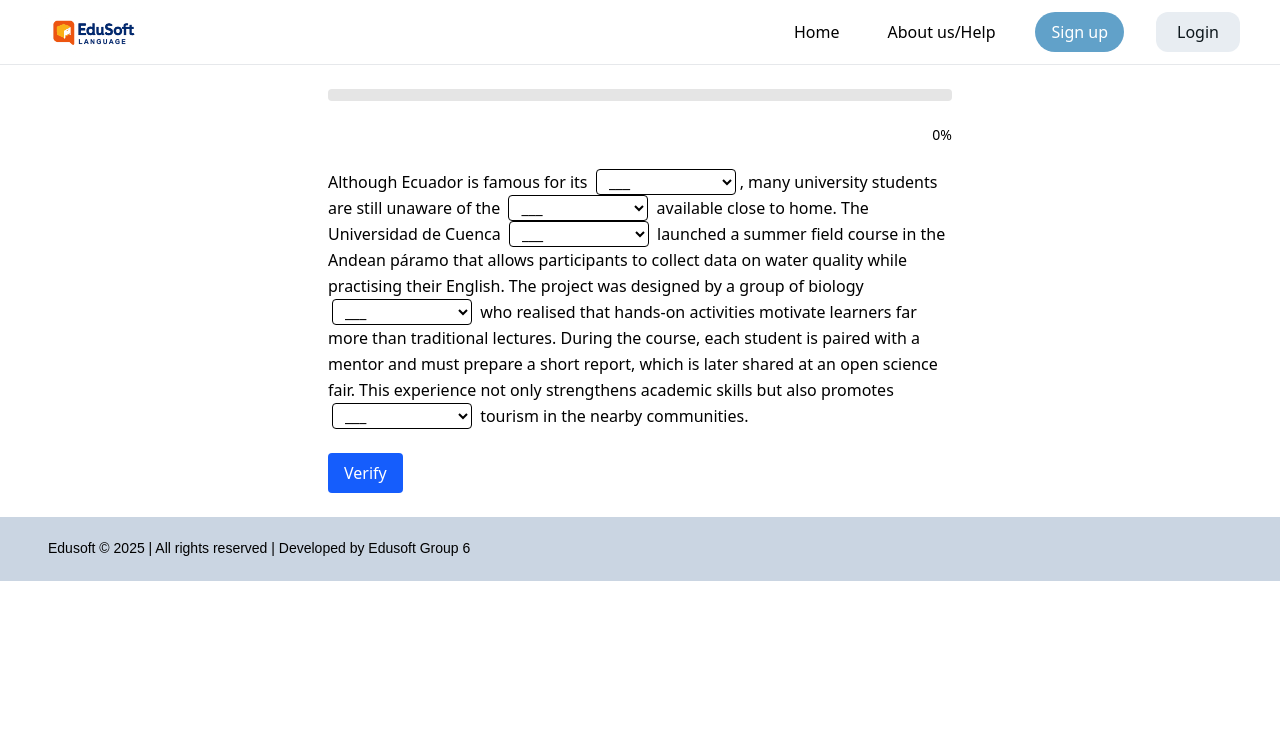
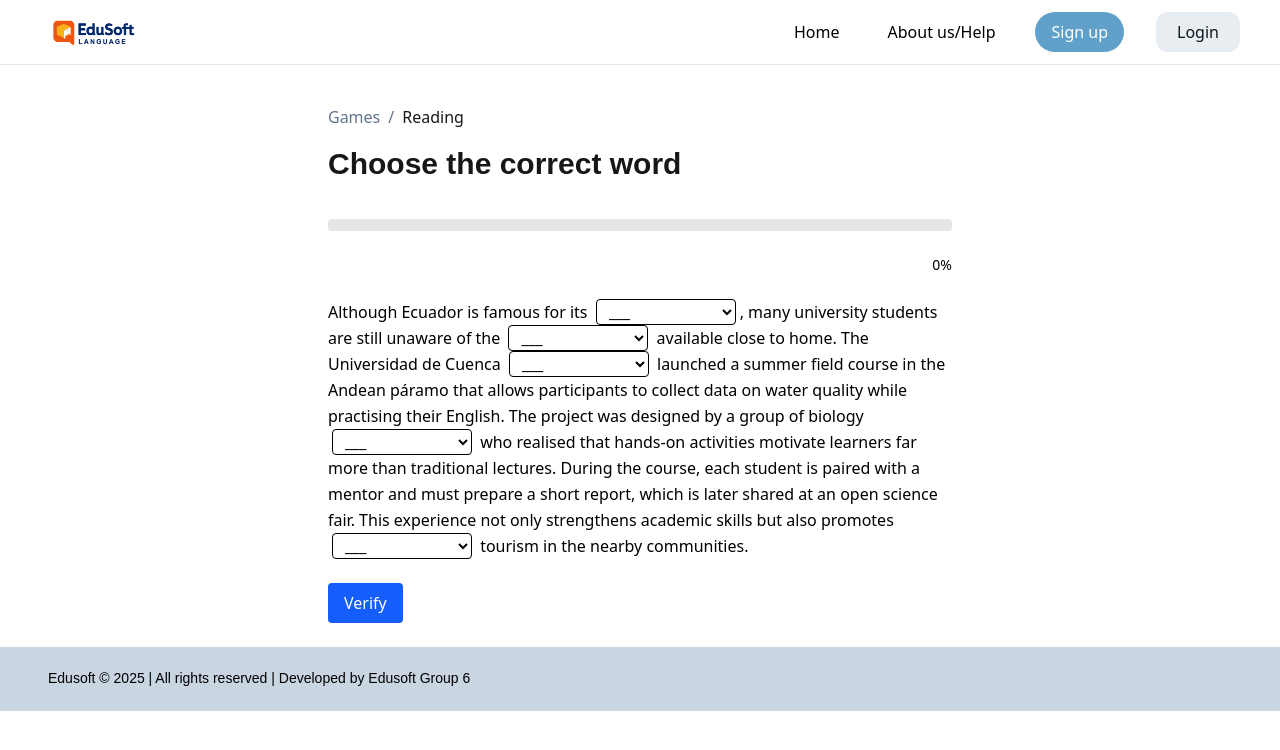
Before and after one commit to JeffersonDaviid/EduSoft-Language, a React (Vite) app in the folder Front/: page /#/games/read in a window 1280 px wide. Shown: the top 750 px of the page. Built offline with nearby package versions, Linux system fonts and the light colour scheme.

Commit message:
feat: Header para los juegos

```diff
--- /dev/null
+++ b/Front/src/components/HeaderGame.jsx
@@ -0,0 +1,28 @@
+import { Link } from 'react-router';
+
+export const HeaderGame = ({ typeGame, title }) => {
+	return (
+		<header className='w-full'>
+			<nav aria-label='Breadcrumb' className='w-full pt-4'>
+				<ol className='flex flex-wrap items-center gap-2 text-sm md:text-base'>
+					<li className='text-slate-500 font-medium'>
+						<Link to='../' className='hover:underline'>
+							Games
+						</Link>
+					</li>
+					<li className='text-slate-500 font-medium' aria-hidden='true'>
+						/
+					</li>
+					<li className='text-zinc-900 font-medium' aria-current='page'>
+						{typeGame}
+					</li>
+				</ol>
+			</nav>
+			<div className='w-full pt-4 pb-3'>
+				<h1 className='text-neutral-900 text-2xl md:text-3xl font-bold font-lexend leading-tight break-words'>
+					{title}
+				</h1>
+			</div>
+		</header>
+	);
+};
--- a/Front/src/pages/games/grammar/Grammar.jsx
+++ b/Front/src/pages/games/grammar/Grammar.jsx
@@ -1,5 +1,6 @@
 import { useState } from 'react';
 import { motion } from 'framer-motion';
+import { HeaderGame } from '../../../components/HeaderGame';
 
 const sentences = [
 	'Paola has already visited the Galápagos',
@@ -80,6 +81,7 @@ export const Grammar = () => {
 
 	return (
 		<section className='max-w-2xl mx-auto p-6 space-y-6 select-none'>
+			<HeaderGame typeGame={'Grammar'} title={'Arrange the words in order'} />
 			{/* Barra de progreso */}
 			<div className='w-full bg-neutral-200 rounded h-3'>
 				<div
--- a/Front/src/pages/games/reading/Reading.jsx
+++ b/Front/src/pages/games/reading/Reading.jsx
@@ -1,4 +1,5 @@
 import { useState, useEffect } from 'react';
+import { HeaderGame } from '../../../components/HeaderGame';
 
 const passages = [
 	{
@@ -97,6 +98,7 @@ export const Reading = () => {
 	// UI principal
 	return (
 		<section className='max-w-2xl mx-auto p-6 space-y-6'>
+			<HeaderGame typeGame={'Reading'} title={'Choose the correct word'} />
 			{/* Barra de progreso */}
 			<div className='w-full bg-neutral-200 rounded h-3'>
 				<div
```
